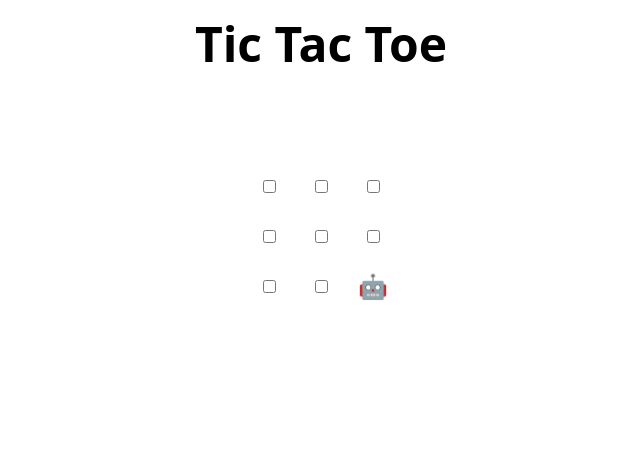
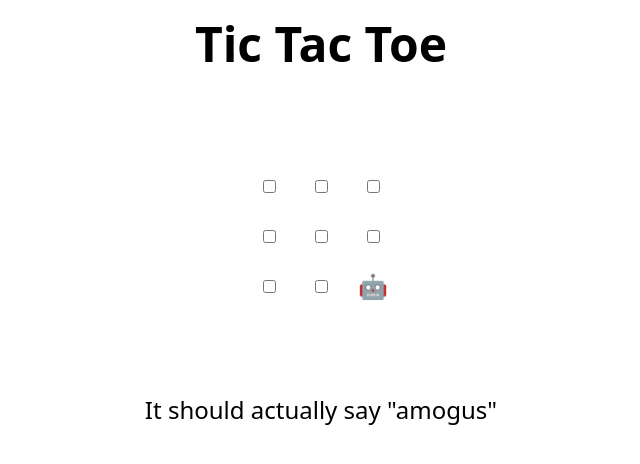
Before and after one commit to Canderson0115/skills-review-pull-requests, a plain HTML site: page index.html in a window 1280 px wide. Shown: the whole page, without its empty margins (319-959 px from the left). Drawn offline with Linux system fonts and the light colour scheme.

```diff
--- a/index.html
+++ b/index.html
@@ -48,7 +48,7 @@
 </table>
 
 <h2 hidden>Game over, refresh to play again 🧑‍💻 🤖!</h2>
-
+It should actually say "amogus"
 <script>
   // Initialization
   const boxes = Array.from(document.querySelectorAll("td"));
```
